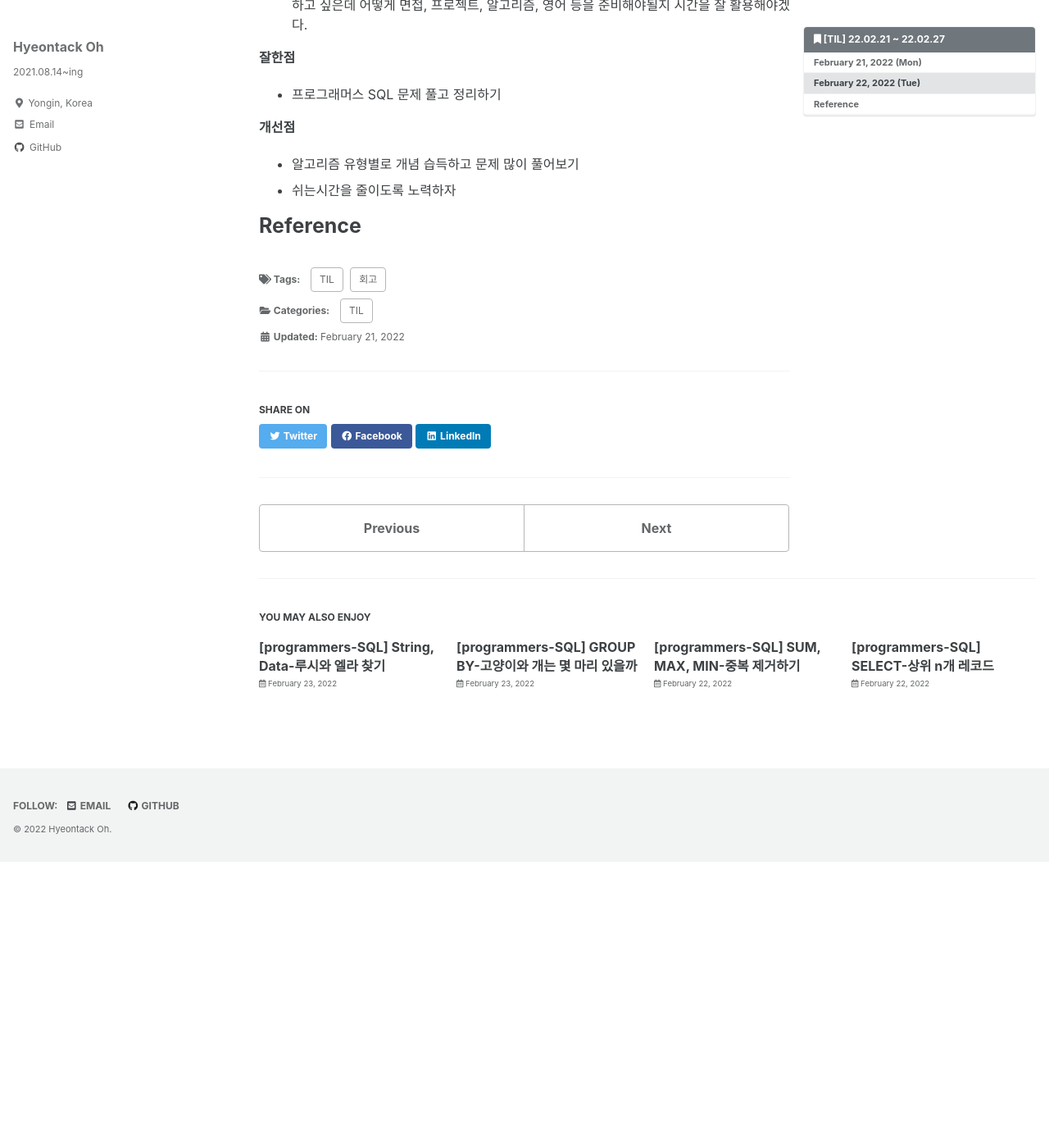
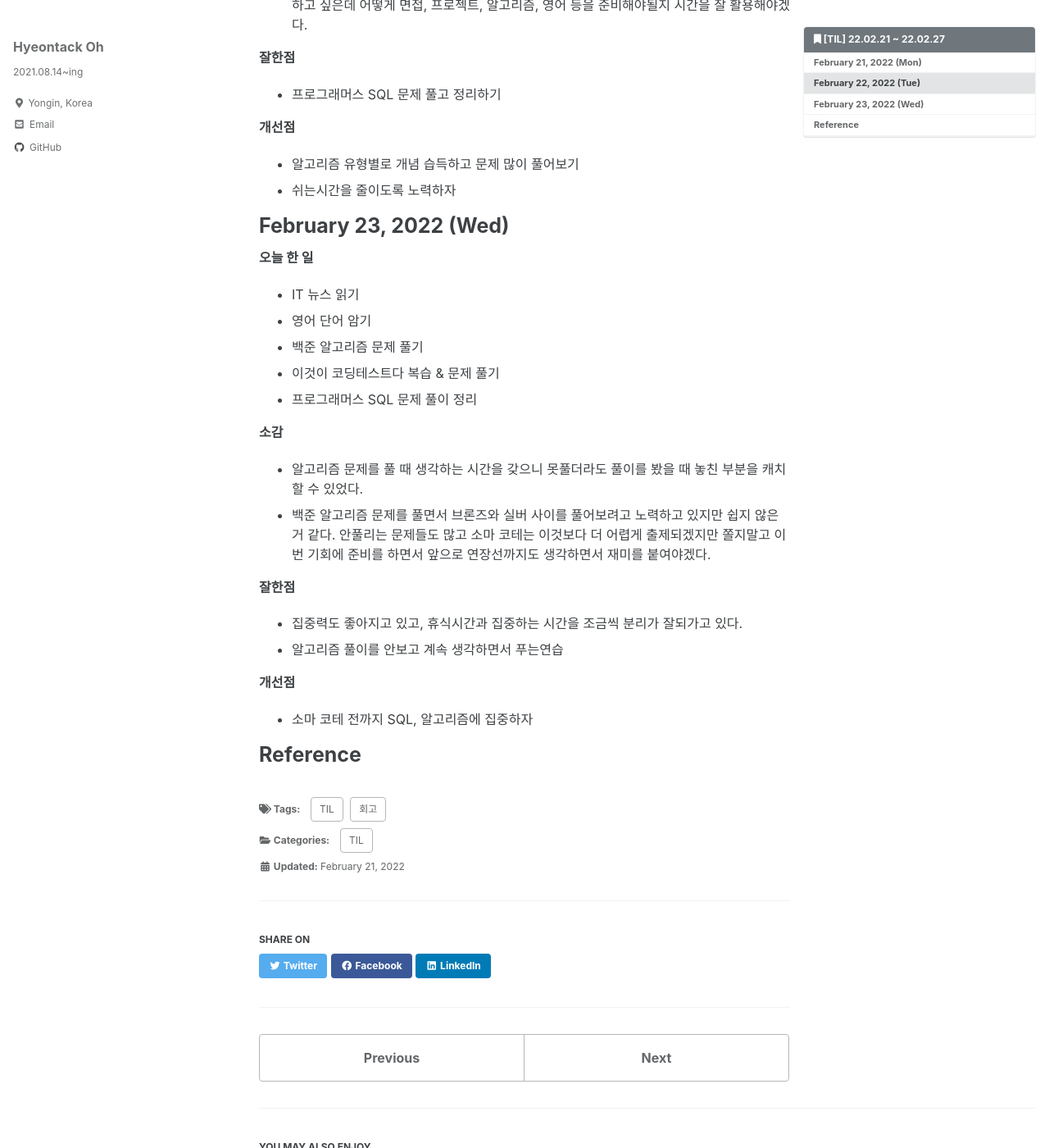
Before and after one commit to hyeontack5/hyeontack5.github.io, a Jekyll site: the page built from _posts/TIL/2022-02-21-[TIL] 22.02.21 ~ 22.02.27.md, in a window 1280 px wide and 1400 px high, scrolled down 1170 px. Shown: the whole window at 82% size. Built offline with Jekyll 4.4.1, drawn with Linux system fonts in a browser that asks for light colours; cached includes are drawn as plain includes; before the commit the page ends 2221 px from its top, so only the background shows below that.

Commit message:
Docs: 22.02.23 회고

```diff
--- a/_posts/TIL/2022-02-21-[TIL] 22.02.21 ~ 22.02.27.md
+++ b/_posts/TIL/2022-02-21-[TIL] 22.02.21 ~ 22.02.27.md
@@ -52,4 +52,24 @@ toc_icon: "bookmark"
 - 알고리즘 유형별로 개념 습득하고 문제 많이 풀어보기
 - 쉬는시간을 줄이도록 노력하자
 
+# February 23, 2022 (Wed)
+
+**오늘 한 일**
+- IT 뉴스 읽기
+- 영어 단어 암기
+- 백준 알고리즘 문제 풀기
+- 이것이 코딩테스트다 복습 & 문제 풀기
+- 프로그래머스 SQL 문제 풀이 정리
+
+**소감**
+- 알고리즘 문제를 풀 때 생각하는 시간을 갖으니 못풀더라도 풀이를 봤을 때 놓친 부분을 캐치할 수 있었다.
+- 백준 알고리즘 문제를 풀면서 브론즈와 실버 사이를 풀어보려고 노력하고 있지만 쉽지 않은거 같다. 안풀리는 문제들도 많고 소마 코테는 이것보다 더 어렵게 출제되겠지만 쫄지말고 이번 기회에 준비를 하면서 앞으로 연장선까지도 생각하면서 재미를 붙여야겠다.
+
+**잘한점**
+- 집중력도 좋아지고 있고, 휴식시간과 집중하는 시간을 조금씩 분리가 잘되가고 있다.
+- 알고리즘 풀이를 안보고 계속 생각하면서 푸는연습
+
+**개선점**
+- 소마 코테 전까지 SQL, 알고리즘에 집중하자
+
 # Reference
```
